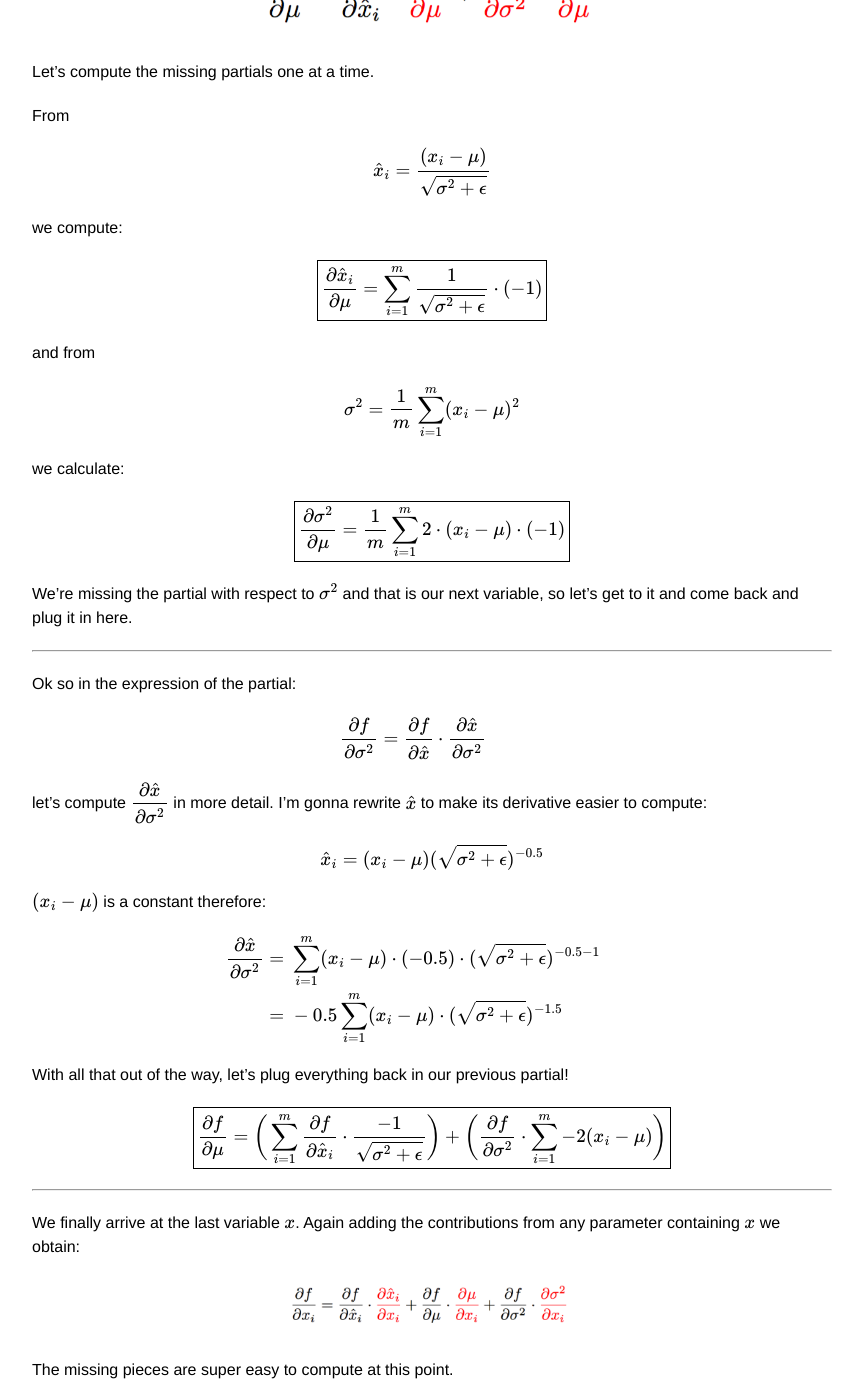
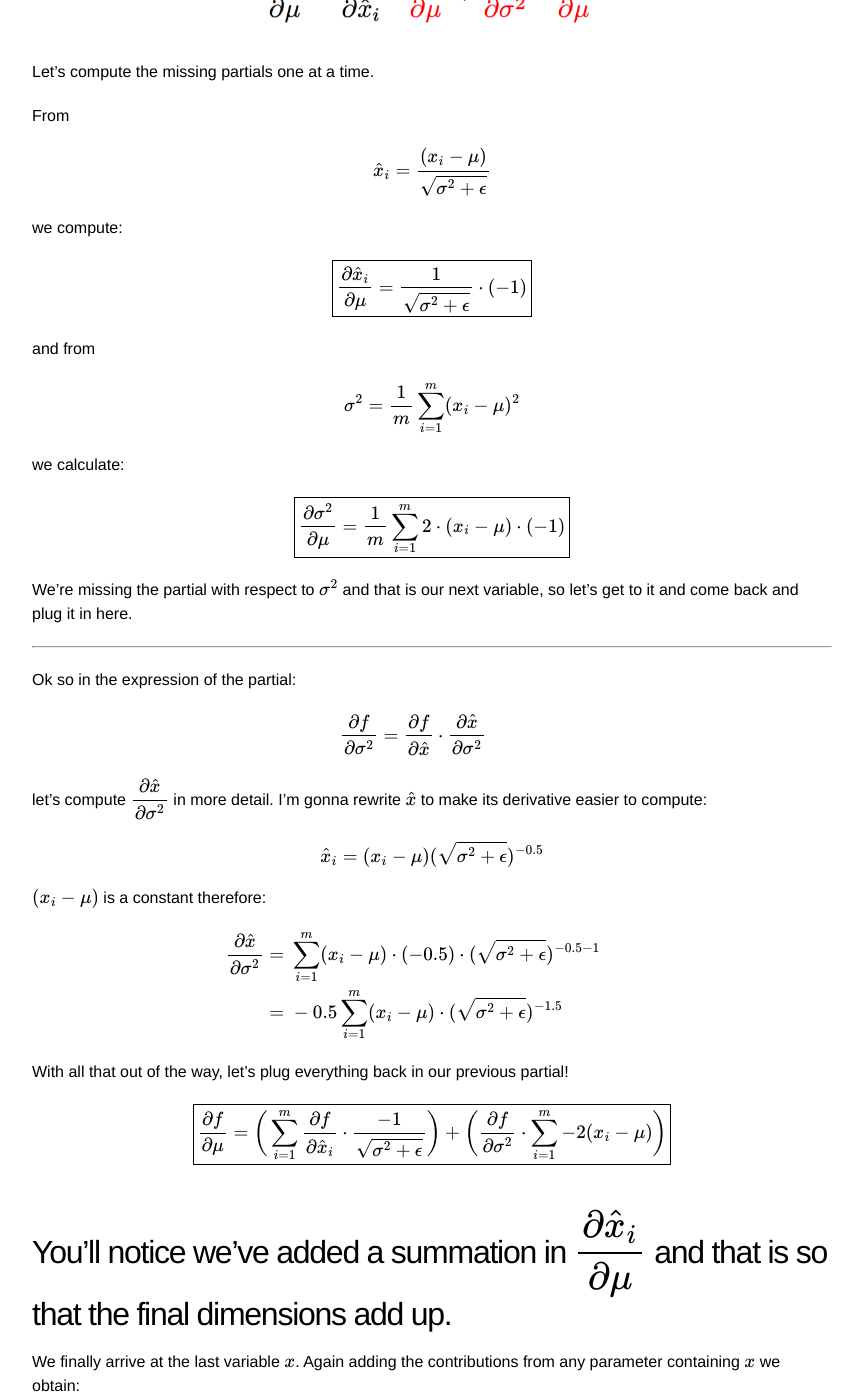
Before and after one commit to WangcsShuai/kevinzakka.github.io, a Jekyll site: the page built from _posts/2016-09-14-batch_normalization.markdown, in a window 1280 px wide and 1400 px high, scrolled down 3660 px. Shown: the whole window, without its empty margins (208-1071 px from the left). Built offline with Jekyll 4.4.1, drawn with Linux system fonts in a browser that asks for light colours; formulas are drawn with MathJax 3; comment, search, counter and statistics services are not loaded.

Commit message:
Update 2016-09-14-batch_normalization.markdown

```diff
--- a/_posts/2016-09-14-batch_normalization.markdown
+++ b/_posts/2016-09-14-batch_normalization.markdown
@@ -136,7 +136,7 @@ $$\hat{x}_i = \frac{(x_i - \mu)}{\sqrt{\sigma^2 + \epsilon}}$$
 
 we compute:
 
-$$\boxed{\dfrac{\partial \hat{x}_i}{\partial \mu} = \sum\limits_{i=1}^m \frac{1}{\sqrt{\sigma^2 + \epsilon}} \cdot (-1)}$$
+$$\boxed{\dfrac{\partial \hat{x}_i}{\partial \mu} = \frac{1}{\sqrt{\sigma^2 + \epsilon}} \cdot (-1)}$$
 
 and from
 
@@ -177,6 +177,7 @@ $$
 \boxed{\frac{\partial f}{\partial \mu} = \bigg(\sum\limits_{i=1}^m  \frac{\partial f}{\partial \hat{x}_i} \cdot \frac{-1}{\sqrt{\sigma^2 + \epsilon}} \bigg) + \bigg( \frac{\partial f}{\partial \sigma^2} \cdot \sum\limits_{i=1}^m -2(x_i - \mu)   \bigg)}
 $$
 
+You'll notice we've added a summation in $$\dfrac{\partial \hat{x}_i}{\partial \mu}$$ and that is so that the final dimensions add up.
 ---
 
 We finally arrive at the last variable $$x$$. Again adding the contributions from any parameter containing $$x$$ we obtain:
```
